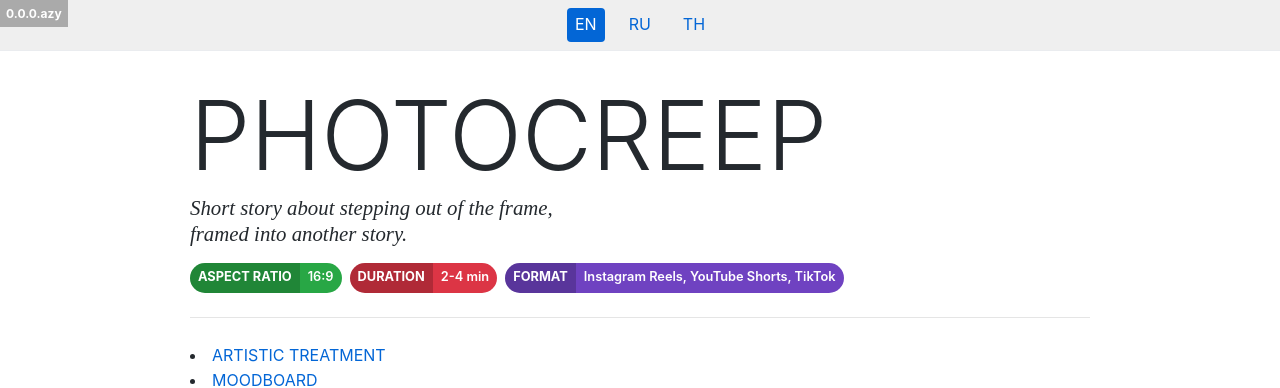
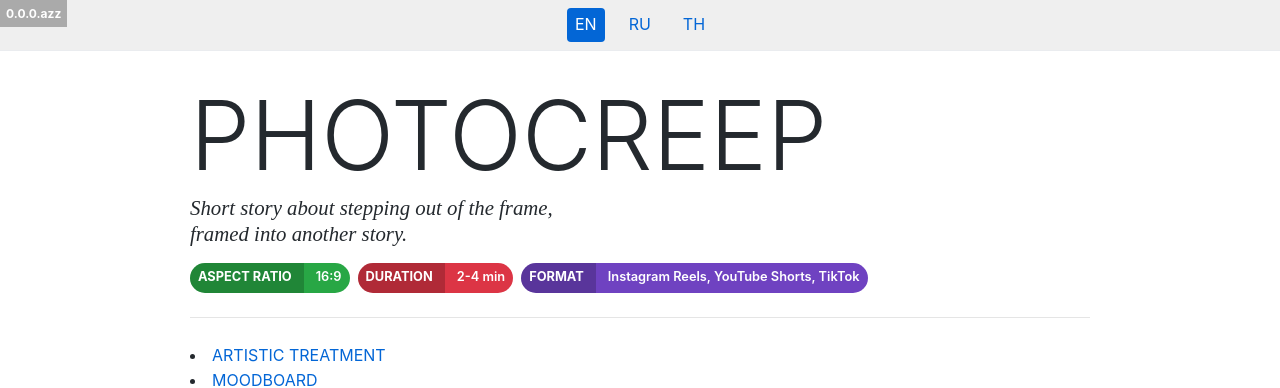
Before and after one commit to konstantinbarkalov/creeptographer, a Jekyll site: the page built from docs/en/index.md, in a window 1280 px wide. Shown: the top 388 px of the page. Built offline with Jekyll 4.4.1, drawn with Linux system fonts in a browser that asks for light colours; some of the changed text lies outside the part shown.

Commit message:
Adjust padding for badge key and value for improved layout consistency

```diff
--- a/docs/_config.yml
+++ b/docs/_config.yml
@@ -2,7 +2,7 @@ title: Photocreep
 description: A movie with line yet to be written
 baseurl: "/photocreep"
 url: "https://konstantinbarkalov.github.io"
-version: "0.0.0.azy"
+version: "0.0.0.azz"
 last_updated: 2025-06-23
 
 # Build settings
--- a/docs/assets/css/badges.css
+++ b/docs/assets/css/badges.css
@@ -18,7 +18,7 @@
 
 .badge-key {
     display: inline-block;
-    padding: 0.3rem 0.5rem;
+    padding: 0.3rem 0.75rem 0.3rem 0.5rem;
     background-color: rgba(0, 0, 0, 0.2);
     text-transform: uppercase;
     font-weight: 700;
@@ -26,7 +26,7 @@
 
 .badge-value {
     display: inline-block;
-    padding: 0.3rem 0.5rem;
+    padding: 0.3rem 0.5rem 0.3rem 0.75rem;
 }
 
 .badge-aspect-ratio {
```
